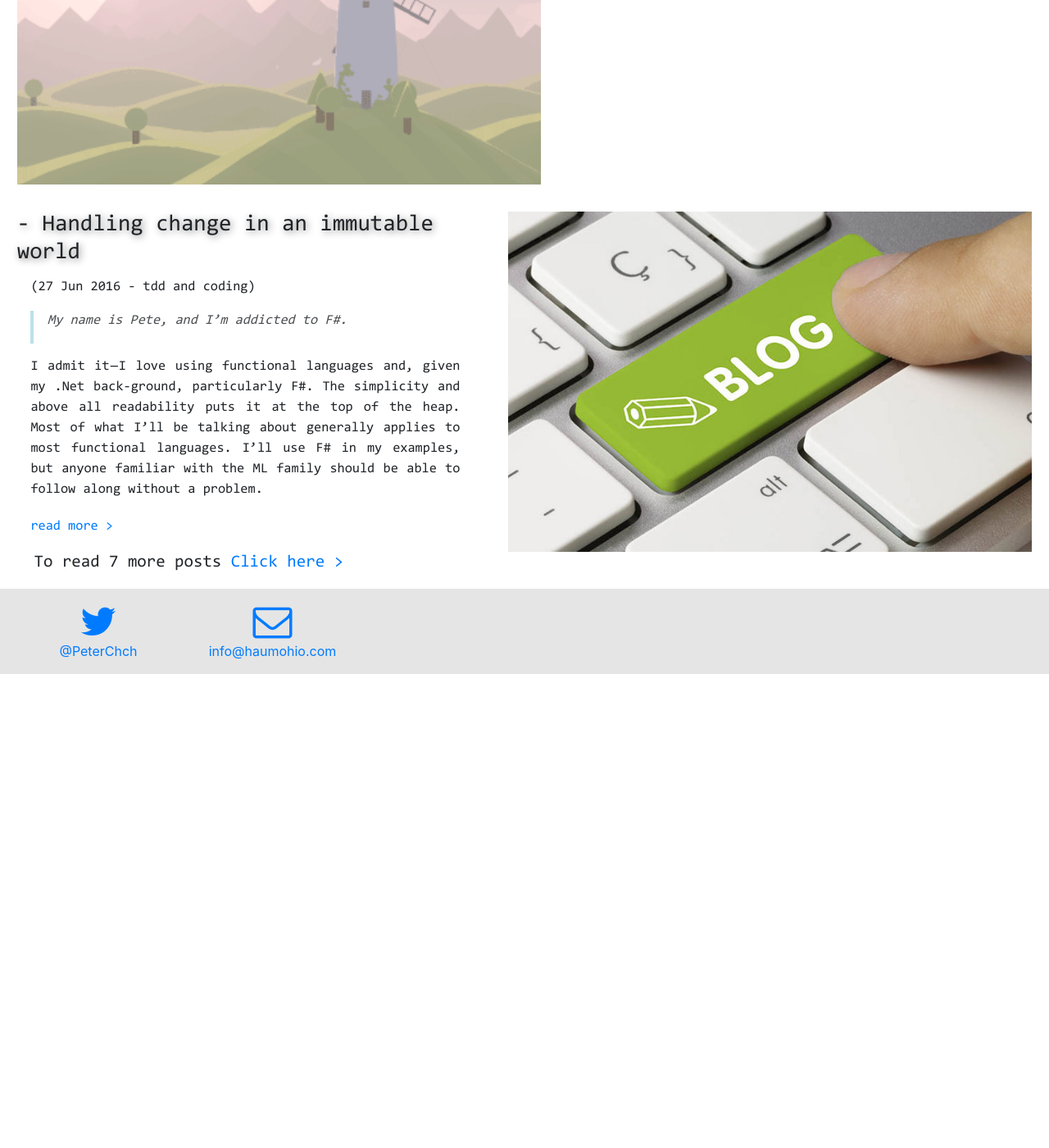
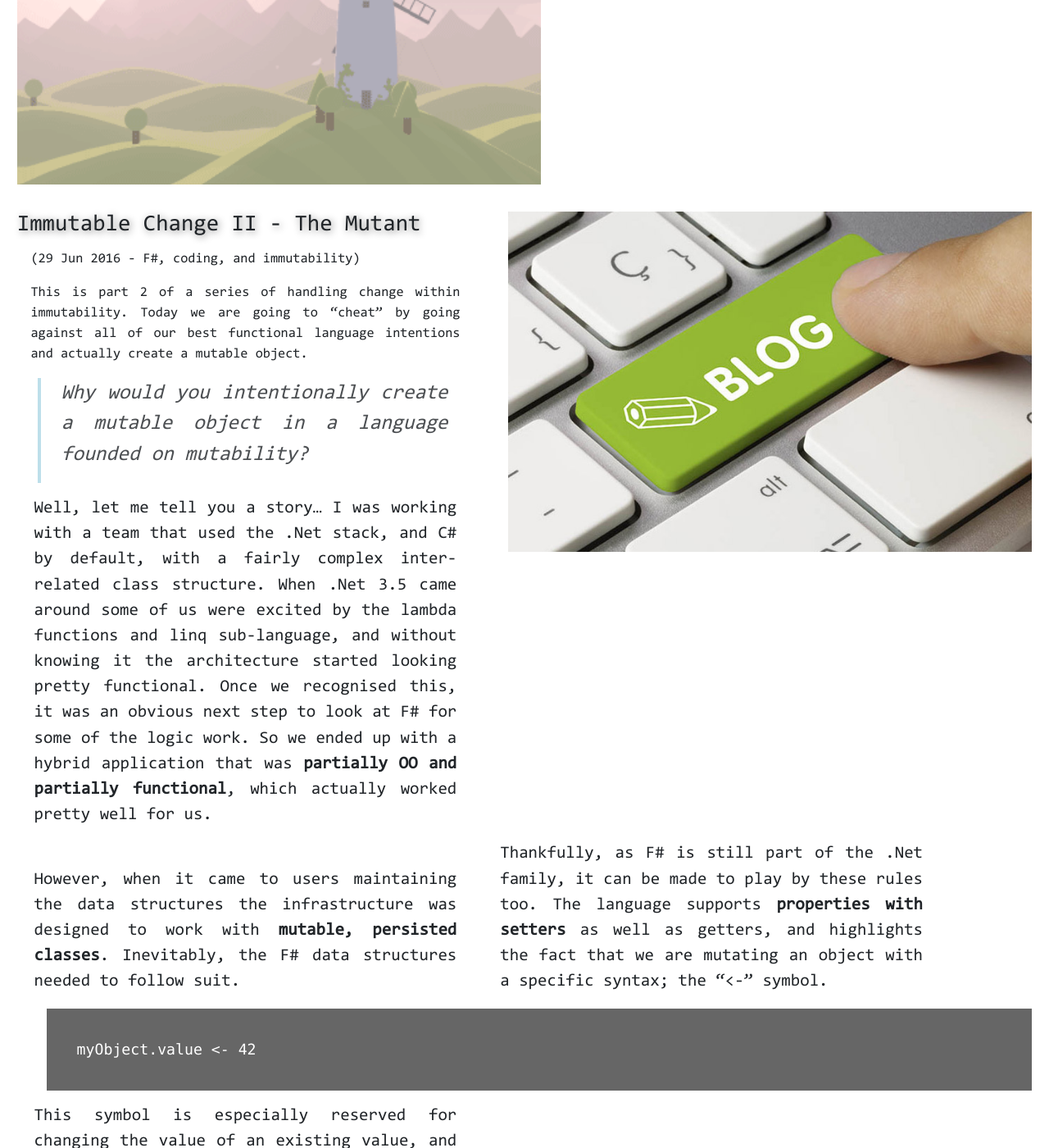
Before and after one commit to haumohio/haumohio.github.io, a Jekyll site: the page built from index.md, in a window 1280 px wide and 1400 px high, scrolled down 2058 px. Shown: the whole window at 82% size. Built offline with Jekyll 4.4.1, drawn with Linux system fonts in a browser that asks for light colours; nearby versions of some CDN libraries; before the commit the page ends 2880 px from its top, so only the background shows below that; some of the changed text lies outside the part shown.

Commit message:
iommutable II

```diff
--- a/_layouts/post.html
+++ b/_layouts/post.html
@@ -26,7 +26,7 @@
             </ul>
           </div>
         </nav>
-        <h1 class="shadowed">{{page.title | ""}}</h1>
+        <h1 class="shadowed">{{page.title | default: ""}}</h1>
         <h2 class="inverse-shadowed">{{page.description}}</h2>
       </header>
       <section class="markdown-body post">
--- a/_posts/2016-06-27-Handling change in an immutable world.md
+++ b/_posts/2016-06-27-Handling change in an immutable world.md
@@ -2,7 +2,7 @@
 title: ""
 description: Handling change in an immutable world
 layout: post
-tags: [tdd, coding]
+tags: [F#, coding, immutability]
 image: Constant change.png
 excerpt_separator: <!--more-->
 ---
--- /dev/null
+++ b/_posts/2016-06-29-Immutability 2 - The Mutant.md
@@ -0,0 +1,67 @@
+---
+title: Immutable Change II
+description: The Mutant
+layout: post
+tags: [F#, coding, immutability]
+image: mutable.png
+excerpt_separator: <!--more-->
+---
+
+This is part 2 of a series of handling change within immutability. Today we are going to “cheat” by going against all of our best functional language intentions and actually create a mutable object.
+
+>Why would you intentionally create a mutable object in a language founded on mutability?
+
+Well, let me tell you a story… I was working with a team that used the .Net stack, and C# by default, with a fairly complex inter-related class structure. When .Net 3.5 came around some of us were excited by the lambda functions and linq sub-language, and without knowing it the architecture started looking pretty functional. Once we recognised this, it was an obvious next step to look at F# for some of the logic work. So we ended up with a hybrid application that was __partially OO and partially functional__, which actually worked pretty well for us.
+
+However, when it came to users maintaining the data structures the infrastructure was designed to work with __mutable, persisted classes__. Inevitably, the F# data structures needed to follow suit.
+
+Thankfully, as F# is still part of the .Net family, it can be made to play by these rules too. The language supports __properties with setters__ as well as getters, and highlights the fact that we are mutating an object with a specific syntax; the “<-” symbol.
+
+    myObject.value <- 42
+
+This symbol is especially reserved for changing the value of an existing value, and the value has to be specifically declared as mutable. To create a simple mutable value, you can just add the mutable keyword in the declaration (along with an initial value).
+
+    let mutable x = 0
+
+### Mutable Classes with Properties
+After a bit of research we found the F# for fun and profit page on classes. Now we can create a mutable, complex class with automatic properties, like so:
+
+    type MyClass() =
+        member val MyProp = 42 with get,set
+
+Also, in the more complex case where you want to use an explicit mutable backing field…
+
+    type MyComplexClass( int initialValue ) =
+        let mutable _myProp = initialValue
+        member val MyProp =
+            with get() = _myProp
+                set( newValue ) = _myProp <- newValue
+
+* Note the use of the <- symbol in the setter.
+
+This allowed us to create a mutable class that could be updated by the existing UI layer and passed to the existing persistence layer for saving to the db.
+
+    type Person() =
+        member val Name = "" with get,set
+        member val Address = "" with get,set
+        member val Email = "" with get,set
+        member val Age = 0 with get,set
+        member val Rating = 0.0 with get,set
+    ...
+    let p1 = Person()
+    p1.Name <- "Fred"
+    p1.Email <- "fred@bloggs.com"
+    p1.Age <- 42
+    p1.Rating <- 7.3
+    ui.Edit(p1)             // Callback to the OO UI layer for editing
+    match sanitize(p1) with //check for nasties and proceed accordingly
+    | Sanitary -> db.Save(p1)
+    | Unsanitary err -> ui.DisplayError(err)
+
+As you can see, the code is starting to look a little un-functional and really more like C# code with an F# syntax. This seemed to be an almost inevitable __by-product of interfacing with an OO language__ so closely, at least along the interfaces. However, It did allow us to move incrementally into a better (not biased at all !) language, and as the code moved away from the interface it became more functional and took better advantage of the language.
+
+Ultimate this is my least favourite way of dealing with change, but it can serve a useful purpose.
+
+### Continuing on
+
+This is article #2 in this series. Next time, we'll be looking at a purely functional solution that allows us to more easily update data within a structure - Lenses.
--- a/index.md
+++ b/index.md
@@ -42,8 +42,9 @@ something about pete the programmer
 
 {:class="image right"}
 ![Blogging](./assets/images/blog.jpg)
-
-### [{{ site.posts.first.title }} - {{ site.posts.first.description }}]({{site.posts.first.url}})
+{% assign titles = site.posts.first.title | split: '|'%}
+{% assign titles = titles | push: site.posts.first.description %}
+### [{{ titles  | array_to_sentence_string: "-" }}]({{site.posts.first.url}})
 
 {:class="excerpt"}
 ({{site.posts.first.date | date_to_string}} - {{site.posts.first.tags | array_to_sentence_string}})
```
Also changed, not shown: blog.md (+3 -2 lines), assets/post_images/mutable.png (added), assets/post_images/mutable2.png (added).
